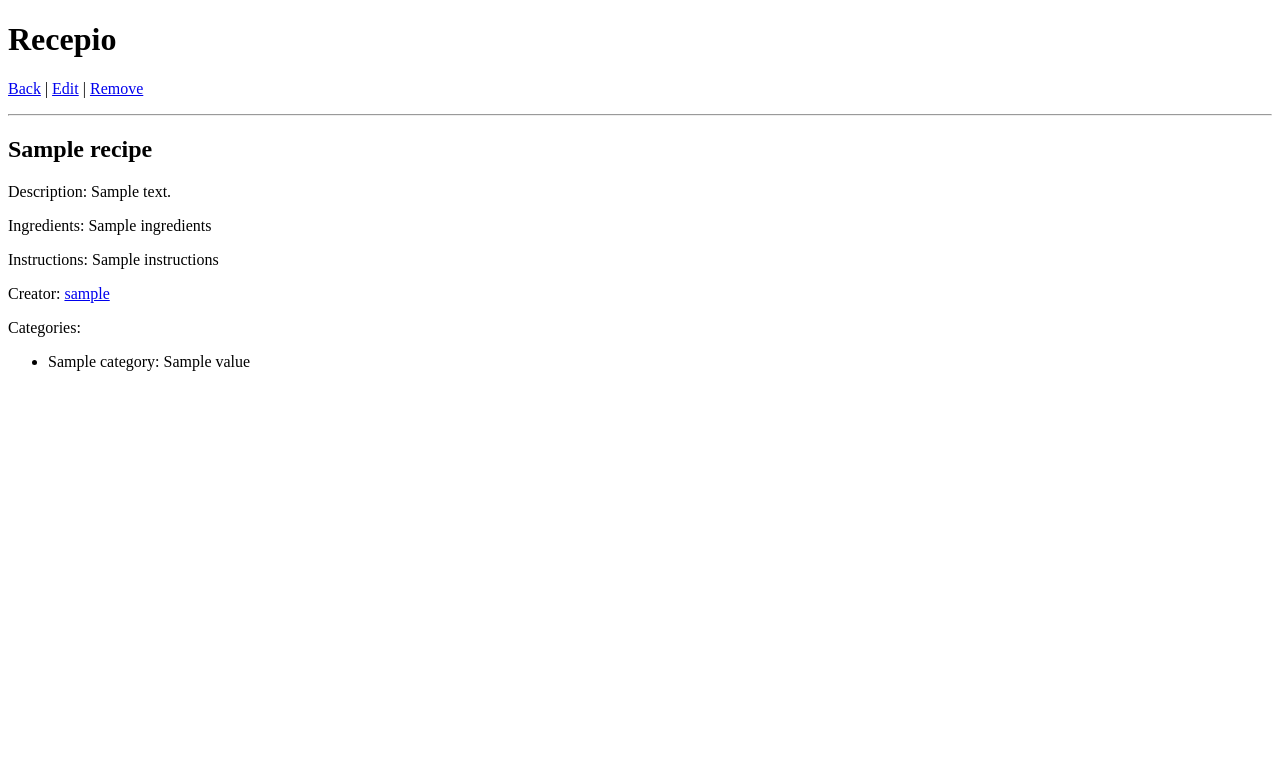
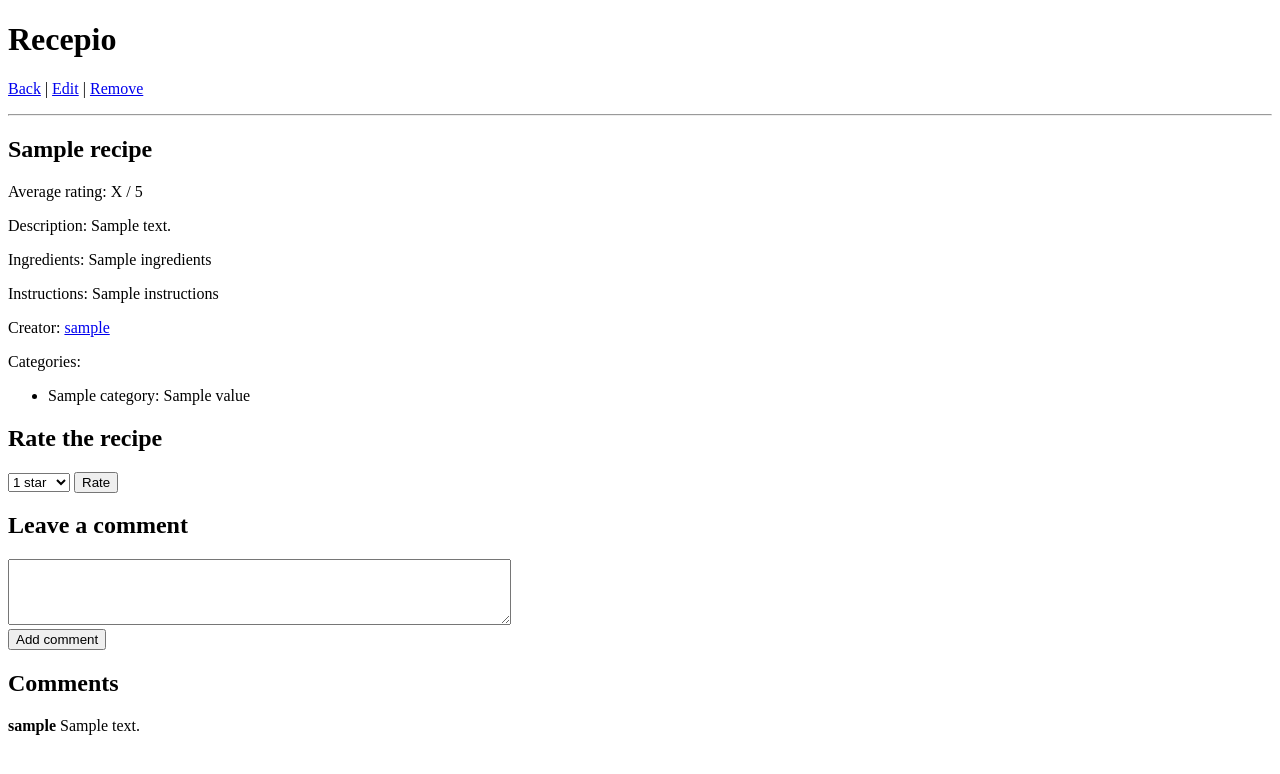
Before and after one commit to dopamiini/food-recipes, a Flask app: template templates/show_recipe.html in a window 1280 px wide. Shown: the top 774 px of the page. Run offline with Flask 3, Linux system fonts and the light colour scheme; the visitor is signed in with stand-in values (Sample User, id 1); the template is opened without the code that fills it: most values are stand-ins (such as "Sample title", 1, 10 or a date in 2020).

Commit message:
Added user comments to recipes.

```diff
--- a/app.py
+++ b/app.py
@@ -123,6 +123,18 @@ def create_recipe():
 
     return redirect("/")
 
+@app.route("/create_comment", methods=["POST"])
+def create_comment():
+    require_login()
+
+    recipe_id = request.form["recipe_id"]
+    user_id = session["user_id"]
+    comment = request.form["comment"]
+
+    recipes.add_comment(recipe_id, user_id, comment)
+
+    return redirect("/recipe/" + recipe_id)
+
 @app.route("/find_recipe")
 def find_recipe():
     query = request.args.get("query")
@@ -141,8 +153,9 @@ def show_recipe(recipe_id):
         abort(404)
 
     categories = recipes.get_categories(recipe_id)
+    comments = recipes.get_comments(recipe_id)
 
-    return render_template("show_recipe.html", recipe=recipe, categories=categories)
+    return render_template("show_recipe.html", recipe=recipe, categories=categories, comments=comments)
 
 @app.route("/edit_recipe/<int:recipe_id>")
 def edit_recipe(recipe_id):
--- a/schema.sql
+++ b/schema.sql
@@ -26,3 +26,18 @@ CREATE TABLE categories (
     category TEXT,
     value
 );
+
+CREATE TABLE comments (
+    id INTEGER PRIMARY KEY,
+    recipe_id INTEGER NOT NULL REFERENCES recipes(id),
+    user_id INTEGER NOT NULL REFERENCES users(id),
+    comment TEXT NOT NULL
+);
+
+CREATE TABLE ratings (
+    id INTEGER PRIMARY KEY,
+    recipe_id INTEGER NOT NULL REFERENCES recipes(id),
+    user_id INTEGER NOT NULL REFERENCES users(id),
+    rating INTEGER NOT NULL,
+    UNIQUE(recipe_id, user_id)
+);
--- a/templates/show_recipe.html
+++ b/templates/show_recipe.html
@@ -17,6 +17,7 @@
   </p>
   <hr>
   <h2>{{ recipe.title }}</h2>
+  <p>Average rating: X / 5</p>
   <p>
     Description: {{recipe.description}}
   </p>
@@ -39,6 +40,34 @@
     </ul>
   </p>
   {% endif %}
+  {% if session.user_id %}
+    <h2>Rate the recipe</h2>
+    <form action="/create_rating" method="POST">
+      <input type="hidden" name="recipe_id" value="{{ recipe.id }}">
+      <select name="rating">
+        <option value="1">1 star</option>
+        <option value="2">2 stars</option>
+        <option value="3">3 stars</option>
+        <option value="4">4 stars</option>
+        <option value="5">5 stars</option>
+      </select>
+      <input type="submit" value="Rate">
+    </form>
+    <h2>Leave a comment</h2>
+    <form action="/create_comment" method="POST">
+      <textarea name="comment" rows="4" cols="60" required></textarea>
+      <br>
+      <input type="hidden" name="recipe_id" value="{{ recipe.id }}">
+      <input type="submit" value="Add comment">
+    </form>
+  {% endif %}
+  <h2>Comments</h2>
+  {% for comment in comments %}
+    <p>
+      <strong>{{ comment.username }}</strong>
+      {{ comment.comment }}
+    </p>
+  {% endfor %}
 </body>
 
 </html>
```
Also changed, not shown: recipes.py (+21 -0 lines).
